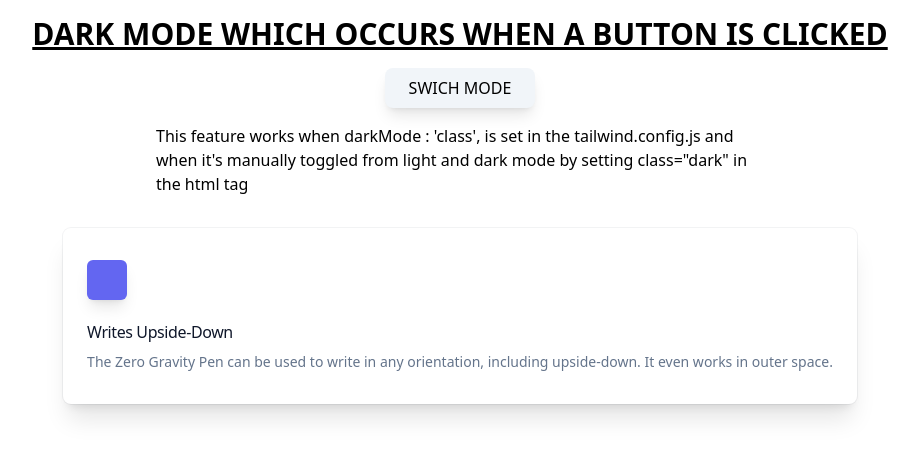
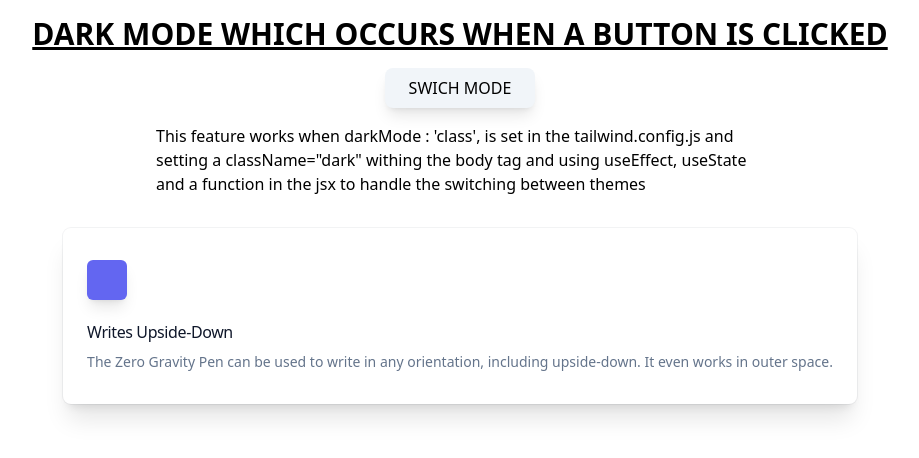
Before and after one commit to elvisowusu/Tailwindcss-tutorial-, a React (Vite) app: page / in a window 1280 px wide. Shown: the top 458 px of the page, without its empty margins (180-1099 px from the left). Built offline with nearby package versions, Linux system fonts and the light colour scheme.

Commit message:
Completed

```diff
--- a/src/Components/DarkMode/DarkModeWithSwitcher.jsx
+++ b/src/Components/DarkMode/DarkModeWithSwitcher.jsx
@@ -29,8 +29,7 @@ export default function DarkModeWithSwitcher (){
         <button onClick={handleThemeSwitcher} className="shadow-lg bg-slate-100 dark:bg-slate-800 dark:text-white px-6 py-2 rounded-lg">SWICH MODE</button>
 
         <p className="w-[38rem] dark:text-slate-200 mt-4">
-        This feature works when darkMode : 'class', is set in the tailwind.config.js and when it's manually toggled
-        from light and dark mode by setting class="dark" in the html tag
+        This feature works when darkMode : 'class', is set in the tailwind.config.js and setting a className="dark" withing the body tag and using useEffect, useState and a function in the jsx to handle the switching between themes
         </p>
         <div class="mt-8 bg-white dark:bg-slate-800 rounded-lg px-6 py-8 ring-1 ring-slate-900/5 shadow-xl">
           <div>
```
